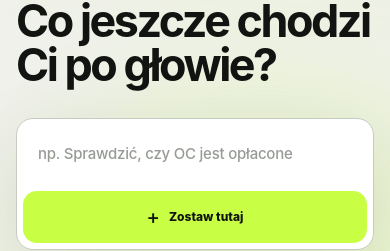
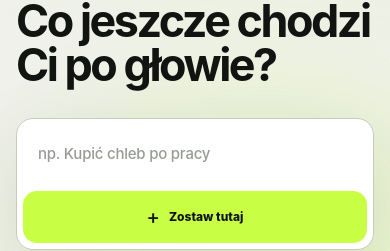
Before and after one commit to brateq/1_more_thing, a Next.js app: page / in a window 390 px wide. Shown: the part 124-375 px from the top of the page. Built offline with nearby package versions, Linux system fonts and the light colour scheme.

Commit message:
Rotate thought input examples

```diff
--- a/app/globals.css
+++ b/app/globals.css
@@ -332,6 +332,11 @@ h1 {
   gap: 8px;
 }
 
+.input-shell {
+  position: relative;
+  min-width: 0;
+}
+
 .capture-row input {
   width: 100%;
   min-height: 64px;
@@ -343,6 +348,24 @@ h1 {
   font-size: 16px;
   font-weight: 520;
   letter-spacing: -0.015em;
+}
+
+.rotating-placeholder {
+  position: absolute;
+  top: 50%;
+  right: 20px;
+  left: 20px;
+  overflow: hidden;
+  color: var(--muted);
+  font-size: 16px;
+  font-weight: 520;
+  letter-spacing: -0.015em;
+  line-height: 1.2;
+  opacity: 0;
+  pointer-events: none;
+  text-overflow: ellipsis;
+  white-space: nowrap;
+  animation: placeholder-cycle 4.2s cubic-bezier(0.22, 1, 0.36, 1) both;
 }
 
 .capture-row input:focus-visible {
@@ -847,6 +870,22 @@ h1 {
   }
 }
 
+@keyframes placeholder-cycle {
+  0% {
+    opacity: 0;
+    transform: translateY(calc(-50% + 7px));
+  }
+  12%,
+  82% {
+    opacity: 0.72;
+    transform: translateY(-50%);
+  }
+  100% {
+    opacity: 0;
+    transform: translateY(calc(-50% - 5px));
+  }
+}
+
 .list-row:hover,
 .completed-row:hover {
   border-color: var(--line-strong);
@@ -1189,6 +1228,12 @@ h1 {
     font-size: 15px;
   }
 
+  .rotating-placeholder {
+    right: 15px;
+    left: 15px;
+    font-size: 15px;
+  }
+
   .capture-row button {
     min-height: 52px;
   }
@@ -1290,8 +1335,14 @@ h1 {
   }
 
   .app-shell::before,
-  .soft-count::before {
+  .soft-count::before,
+  .rotating-placeholder {
     animation: none !important;
+  }
+
+  .rotating-placeholder {
+    opacity: 0.72;
+    transform: translateY(-50%);
   }
 
   *,
--- a/app/page.tsx
+++ b/app/page.tsx
@@ -27,6 +27,14 @@ type AddedFeedback = {
 
 const STORAGE_KEY = "and-1-more-thing:v1";
 const QUEUE_SIZE = 5;
+const EXAMPLE_ROTATION_MS = 4200;
+const THOUGHT_EXAMPLES = [
+  "np. Sprawdzić, czy OC jest opłacone",
+  "np. Kupić chleb po pracy",
+  "np. Umówić wizytę u dentysty",
+  "np. Oddać książkę Ani",
+  "np. Wybrać prezent na urodziny taty",
+];
 
 const relativeTimeFormatter = new Intl.RelativeTimeFormat("pl-PL", {
   numeric: "always",
@@ -110,6 +118,7 @@ export default function Home() {
   const [deleteTarget, setDeleteTarget] = useState<Thought | null>(null);
   const [addedFeedback, setAddedFeedback] = useState<AddedFeedback | null>(null);
   const [currentTime, setCurrentTime] = useState(() => Date.now());
+  const [exampleIndex, setExampleIndex] = useState(0);
   const inputRef = useRef<HTMLInputElement>(null);
   const undoTimer = useRef<ReturnType<typeof setTimeout> | null>(null);
   const addedTimer = useRef<ReturnType<typeof setTimeout> | null>(null);
@@ -150,6 +159,21 @@ export default function Home() {
 
     return () => window.clearInterval(relativeTimeInterval);
   }, []);
+
+  useEffect(() => {
+    if (draft.length > 0) return;
+
+    const reducedMotion = window.matchMedia(
+      "(prefers-reduced-motion: reduce)",
+    );
+    if (reducedMotion.matches) return;
+
+    const exampleTimer = window.setInterval(() => {
+      setExampleIndex((current) => (current + 1) % THOUGHT_EXAMPLES.length);
+    }, EXAMPLE_ROTATION_MS);
+
+    return () => window.clearInterval(exampleTimer);
+  }, [draft]);
 
   const activeThoughts = useMemo(
     () => thoughts.filter((thought) => thought.status === "active"),
@@ -343,16 +367,26 @@ export default function Home() {
 
             <form className="capture-form" onSubmit={submitThought}>
               <div className="capture-row">
+                <div className="input-shell">
                   <input
                     ref={inputRef}
                     id="thought-input"
                     value={draft}
                     onChange={(event) => setDraft(event.target.value)}
                     maxLength={280}
-                  placeholder="np. Sprawdzić, czy OC jest opłacone"
                     autoComplete="off"
                     aria-label="Myśl do zapisania"
                   />
+                  {draft.length === 0 && (
+                    <span
+                      className="rotating-placeholder"
+                      key={exampleIndex}
+                      aria-hidden="true"
+                    >
+                      {THOUGHT_EXAMPLES[exampleIndex]}
+                    </span>
+                  )}
+                </div>
                 <button type="submit" aria-label="Zapisz myśl">
                   <span aria-hidden="true">{addedFeedback ? "✓" : "+"}</span>
                   {addedFeedback ? "Dodane" : "Zostaw tutaj"}
```
Also changed, not shown: 1 other file (tests, documents, lock files or other folders). Lines whose indentation alone changed are shown as unchanged.
